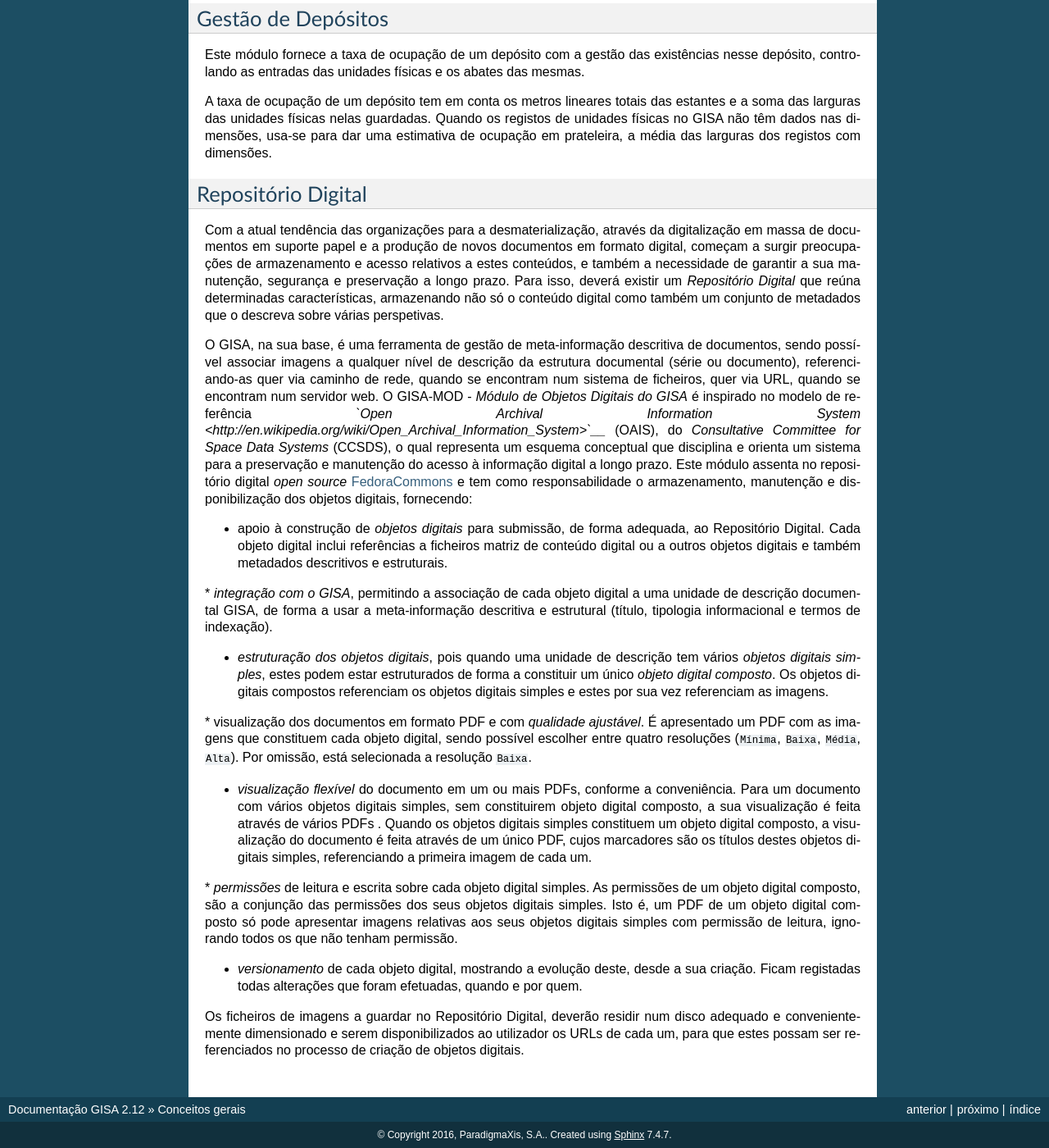
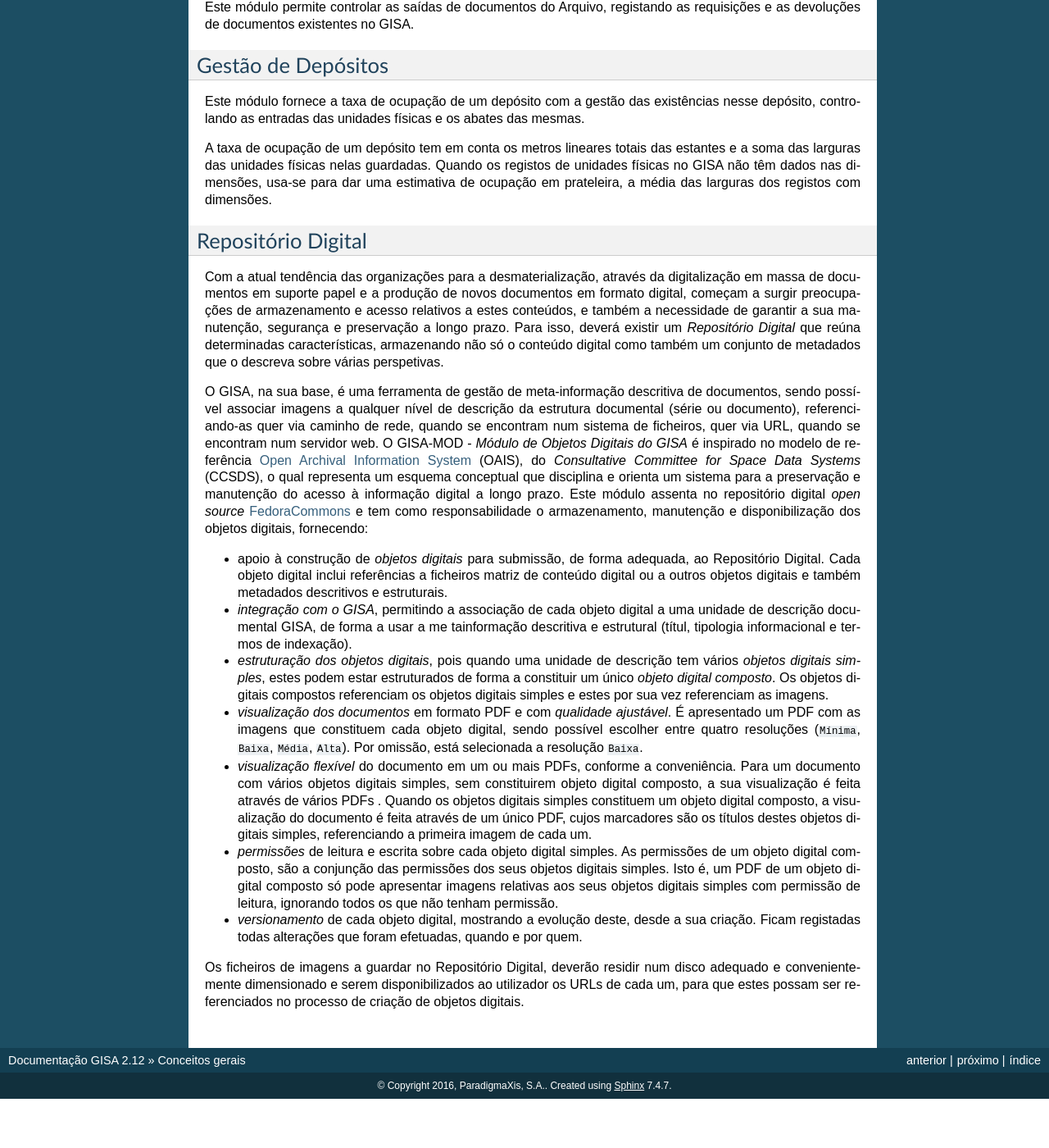
Before and after one commit to ParadigmaXis/gisa, a Sphinx documentation site: the page built from docs/introducao.rst, in a window 1280 px wide and 1400 px high, scrolled down 4781 px. Shown: the whole window at 82% size. Built offline with Sphinx 7.4.7, drawn with Linux system fonts in a browser that asks for light colours; pages that are not in the unit, such as notebooks, are missing from menus; after the commit the page ends 6121 px from its top, so only the background shows below that; some of the changed text lies outside the part shown.

Commit message:
Syntax corrections

```diff
--- a/docs/introducao.rst
+++ b/docs/introducao.rst
@@ -268,8 +268,10 @@ Existem funcionalidades de interoperabilidade associadas ao GISA via:
    Arquivos <http://portal.arquivos.pt/>`__ e a
    `EUROPEANA <http://www.europeana.eu/portal/>`__.
 -  Importação para o GISA de dados existentes no ficheiro Excel, desde
-   que obedeçam a um formato específico. == Gestão de utilizadores e
-   permissões ==
+   que obedeçam a um formato específico.
+
+Gestão de utilizadores e permissões
+--------------------------------
 
 Como em qualquer sistema multi-utilizador, cada utilizador GISA é
 identificado individualmente através do nome e palavra-chave. O seu
@@ -362,8 +364,8 @@ nível de descrição da estrutura documental (série ou documento),
 referenciando-as quer via caminho de rede, quando se encontram num
 sistema de ficheiros, quer via URL, quando se encontram num servidor
 web. O GISA-MOD - *Módulo de Objetos Digitais do GISA* é inspirado no
-modelo de referência *`Open Archival Information
-System <http://en.wikipedia.org/wiki/Open_Archival_Information_System>`__*
+modelo de referência `Open Archival Information
+System <http://en.wikipedia.org/wiki/Open_Archival_Information_System>`__
 (OAIS), do *Consultative Committee for Space Data Systems* (CCSDS), o
 qual representa um esquema conceptual que disciplina e orienta um
 sistema para a preservação e manutenção do acesso à informação digital a
@@ -372,46 +374,13 @@ longo prazo. Este módulo assenta no repositório digital *open source*
 responsabilidade o armazenamento, manutenção e disponibilização dos
 objetos digitais, fornecendo:
 
--  apoio à construção de *objetos digitais* para submissão, de forma
-   adequada, ao Repositório Digital. Cada objeto digital inclui
-   referências a ficheiros matriz de conteúdo digital ou a outros
-   objetos digitais e também metadados descritivos e estruturais.
-
-\* *integração com o GISA*, permitindo a associação de cada objeto
-digital a uma unidade de descrição documental GISA, de forma a usar a
-meta-informação descritiva e estrutural (título, tipologia informacional
-e termos de indexação).
-
--  *estruturação dos objetos digitais*, pois quando uma unidade de
-   descrição tem vários *objetos digitais simples*, estes podem estar
-   estruturados de forma a constituir um único *objeto digital
-   composto*. Os objetos digitais compostos referenciam os objetos
-   digitais simples e estes por sua vez referenciam as imagens.
-
-\* visualização dos documentos em formato PDF e com *qualidade
-ajustável*. É apresentado um PDF com as imagens que constituem cada
-objeto digital, sendo possível escolher entre quatro resoluções
-(``Mínima``, ``Baixa``, ``Média``, ``Alta``). Por omissão, está
-selecionada a resolução ``Baixa``.
-
--  *visualização flexível* do documento em um ou mais PDFs, conforme a
-   conveniência. Para um documento com vários objetos digitais simples,
-   sem constituirem objeto digital composto, a sua visualização é feita
-   através de vários PDFs . Quando os objetos digitais simples
-   constituem um objeto digital composto, a visualização do documento é
-   feita através de um único PDF, cujos marcadores são os títulos destes
-   objetos digitais simples, referenciando a primeira imagem de cada um.
-
-\* *permissões* de leitura e escrita sobre cada objeto digital simples.
-As permissões de um objeto digital composto, são a conjunção das
-permissões dos seus objetos digitais simples. Isto é, um PDF de um
-objeto digital composto só pode apresentar imagens relativas aos seus
-objetos digitais simples com permissão de leitura, ignorando todos os
-que não tenham permissão.
-
--  *versionamento* de cada objeto digital, mostrando a evolução deste,
-   desde a sua criação. Ficam registadas todas alterações que foram
-   efetuadas, quando e por quem.
+-  apoio à construção de *objetos digitais* para submissão, de forma adequada, ao Repositório Digital. Cada objeto digital inclui referências a ficheiros matriz de conteúdo digital ou a outros objetos digitais e também metadados descritivos e estruturais.
+-  *integração com o GISA*, permitindo a associação de cada objeto digital a uma unidade de descrição documental GISA, de forma a usar a me tainformação descritiva e estrutural (títul, tipologia informacional e termos de indexação).
+-  *estruturação dos objetos digitais*, pois quando uma unidade de descrição tem vários *objetos digitais simples*, estes podem estar estruturados de forma a constituir um único *objeto digital composto*. Os objetos digitais compostos referenciam os objetos digitais simples e estes por sua vez referenciam as imagens.
+-  *visualização dos documentos* em formato PDF e com *qualidade ajustável*. É apresentado um PDF com as imagens que constituem cada objeto digital, sendo possível escolher entre quatro resoluções (``Mínima``, ``Baixa``, ``Média``, ``Alta``). Por omissão, está selecionada a resolução ``Baixa``.
+- *visualização flexível* do documento em um ou mais PDFs, conforme a conveniência. Para um documento com vários objetos digitais simples, sem constituirem objeto digital composto, a sua visualização é feita através de vários PDFs . Quando os objetos digitais simples constituem um objeto digital composto, a visualização do documento é feita através de um único PDF, cujos marcadores são os títulos destes objetos digitais simples, referenciando a primeira imagem de cada um.
+- *permissões* de leitura e escrita sobre cada objeto digital simples. As permissões de um objeto digital composto, são a conjunção das permissões dos seus objetos digitais simples. Isto é, um PDF de um objeto digital composto só pode apresentar imagens relativas aos seus objetos digitais simples com permissão de leitura, ignorando todos os que não tenham permissão.
+- *versionamento* de cada objeto digital, mostrando a evolução deste, desde a sua criação. Ficam registadas todas alterações que foram efetuadas, quando e por quem.
 
 Os ficheiros de imagens a guardar no Repositório Digital, deverão
 residir num disco adequado e convenientemente dimensionado e serem
```
Also changed, not shown: other parts of docs/introducao.rst (+1 -1 lines).
